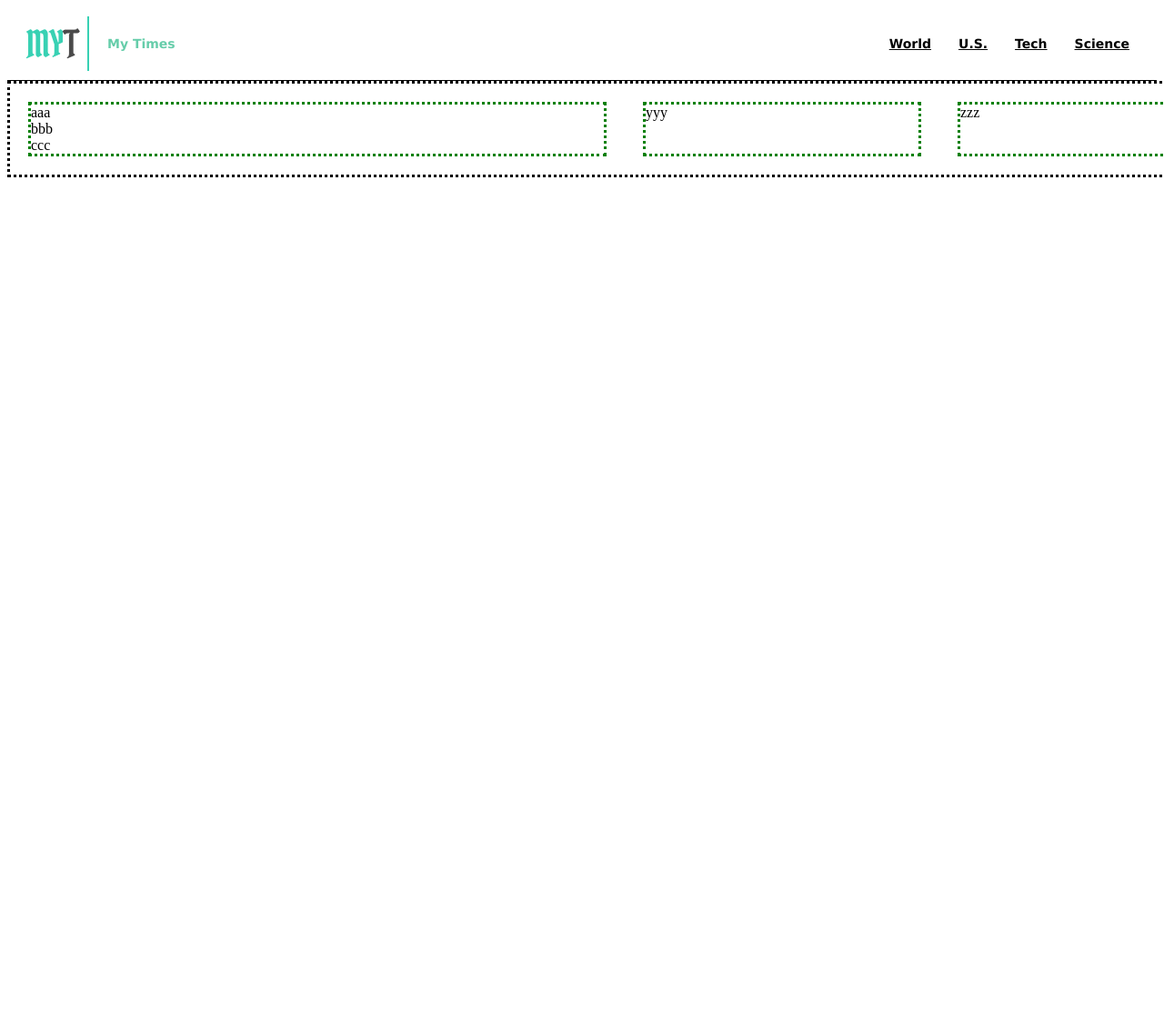
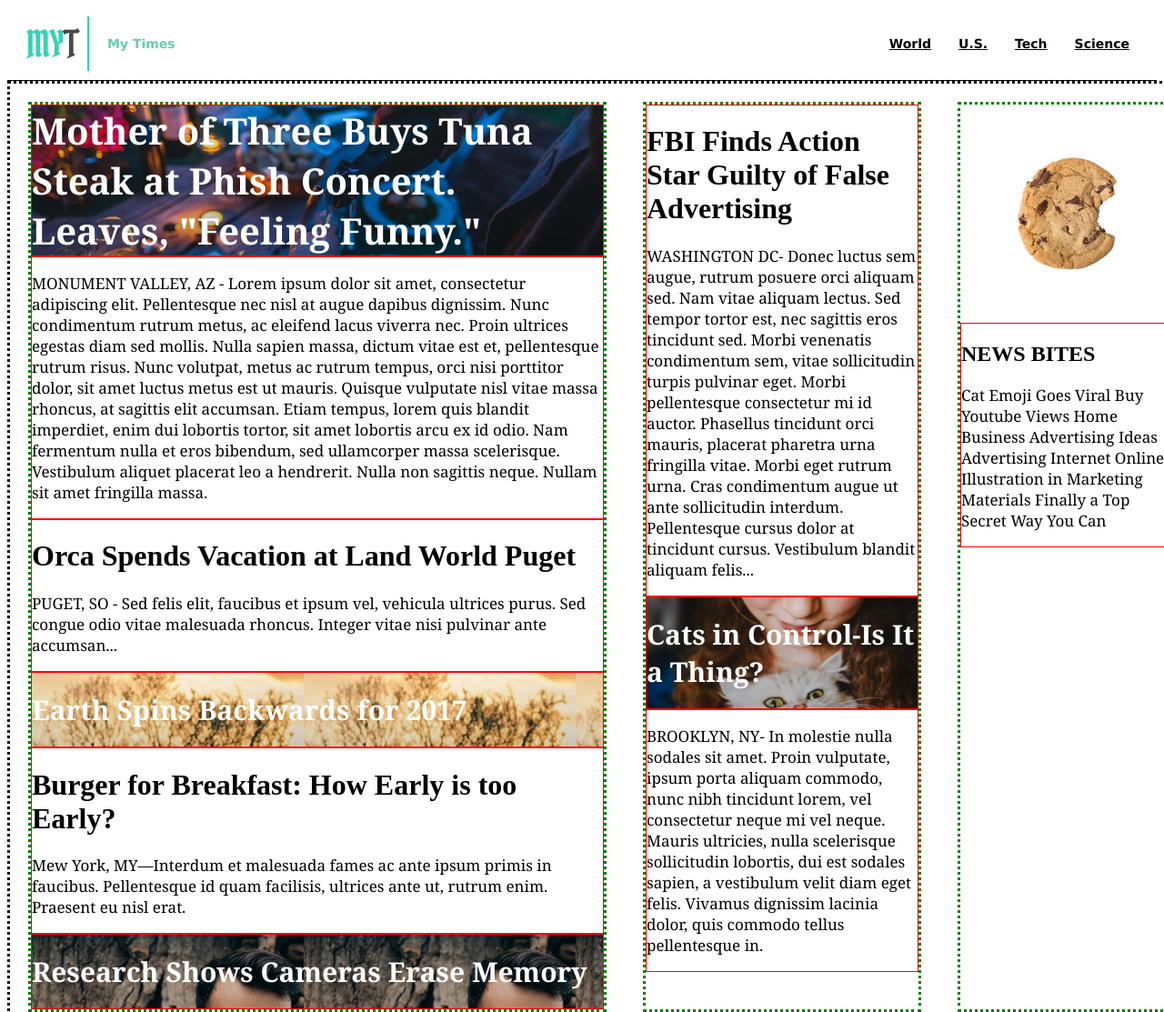
Before and after one commit to jjaslow/My_Times, a plain HTML site: page index.html in a window 1280 px wide. Shown: the top 1113 px of the page at 91% size. Before the commit the page ends 800 px from the top, so only its background shows below. Drawn offline with Linux system fonts and the light colour scheme.

Commit message:
Making flexible

```diff
--- a/index.html
+++ b/index.html
@@ -23,23 +23,47 @@
 
     <div class="main">
       <div class="column large">
-        <div class="">
-          aaa
+        <div class="headline article image phish">
+          <h1>Mother of Three Buys Tuna Steak at Phish Concert. Leaves, "Feeling Funny."</h1>
         </div>
-        <div class="">
-          bbb
+        <div class="article">
+          <p>MONUMENT VALLEY, AZ - Lorem ipsum dolor sit amet, consectetur adipiscing elit. Pellentesque nec nisl at augue dapibus dignissim. Nunc condimentum rutrum metus, ac eleifend lacus viverra nec. Proin ultrices egestas diam sed mollis. Nulla sapien massa, dictum vitae est et, pellentesque rutrum risus. Nunc volutpat, metus ac rutrum tempus, orci nisi porttitor dolor, sit amet luctus metus est ut mauris. Quisque vulputate nisl vitae massa rhoncus, at sagittis elit accumsan. Etiam tempus, lorem quis blandit imperdiet, enim dui lobortis tortor, sit amet lobortis arcu ex id odio. Nam fermentum nulla et eros bibendum, sed ullamcorper massa scelerisque. Vestibulum aliquet placerat leo a hendrerit. Nulla non sagittis neque. Nullam sit amet fringilla massa.</p>
         </div>
-        <div class="">
-          ccc
+        <div class="article">
+          <h1>Orca Spends Vacation at Land World Puget</h1>
+          <p>PUGET, SO - Sed felis elit, faucibus et ipsum vel, vehicula ultrices purus. Sed congue odio vitae malesuada rhoncus. Integer vitae nisi pulvinar ante accumsan...</p>
+        </div>
+        <div class="article image earth">
+          <h1>Earth Spins Backwards for 2017</h1>
+        </div>
+        <div class="article">
+          <h1>Burger for Breakfast: How Early is too Early?</h1>
+          <p>Mew York, MY—Interdum et malesuada fames ac ante ipsum primis in faucibus. Pellentesque id quam facilisis, ultrices ante ut, rutrum enim. Praesent eu nisl erat.</p>
+        </div>
+        <div class="article image camera">
+          <h1>Research Shows Cameras Erase Memory</h1>
         </div>
       </div>
 
       <div class="column medium">
-        yyy
+        <div class="article">
+          <h1>FBI Finds Action Star Guilty of False Advertising</h1>
+          <p>WASHINGTON DC- Donec luctus sem augue, rutrum posuere orci aliquam sed. Nam vitae aliquam lectus. Sed tempor tortor est, nec sagittis eros tincidunt sed. Morbi venenatis condimentum sem, vitae sollicitudin turpis pulvinar eget. Morbi pellentesque consectetur mi id auctor. Phasellus tincidunt orci mauris, placerat pharetra urna fringilla vitae. Morbi eget rutrum urna. Cras condimentum augue ut ante sollicitudin interdum. Pellentesque cursus dolor at tincidunt cursus. Vestibulum blandit aliquam felis...</p>
+        </div>
+        <div class="article image cat">
+          <h1>Cats in Control-Is It a Thing?</h1>
+        </div>
+        <div class="article">
+          <p>BROOKLYN, NY- In molestie nulla sodales sit amet. Proin vulputate, ipsum porta aliquam commodo, nunc nibh tincidunt lorem, vel consectetur neque mi vel neque. Mauris ultricies, nulla scelerisque sollicitudin lobortis, dui est sodales sapien, a vestibulum velit diam eget felis. Vivamus dignissim lacinia dolor, quis commodo tellus pellentesque in.</p>
+        </div>
       </div>
 
       <div class="column small">
-        zzz
+        <img src="resources\img-news-bite.png" alt="">
+        <div class="article">
+          <h2>NEWS BITES</h2>
+          <p>Cat Emoji Goes Viral Buy Youtube Views Home Business Advertising Ideas Advertising Internet Online Illustration in Marketing Materials Finally a Top Secret Way You Can</p>
+        </div>
       </div>
     </div>
 
--- a/resources/index.css
+++ b/resources/index.css
@@ -24,6 +24,7 @@
   font-size: 14px;
   font-weight: bold;
   align-items: center;
+  margin: 0px;
 }
 
 .navbar {
@@ -46,6 +47,7 @@
   border: 3px dotted green;
   flex-direction: column;
   margin: 20px;
+  flex-wrap: wrap;
 }
 
 .column.large {
@@ -59,3 +61,45 @@
 .column.small {
   width: 240px;
 }
+
+.article {
+  border: 1px solid red;
+}
+
+.article p {
+  font-family: Georgia;
+  font-size: 17px;
+  color: black;
+}
+
+.image {
+  display: flex;
+}
+
+.phish {
+  background-image: url('img-story-main.png');
+}
+
+.earth {
+  background-image: url('img-story-2.png');
+}
+
+.camera {
+  background-image: url('img-story-3.png');
+}
+
+.cat {
+  background-image: url('img-story-1.png');
+}
+
+.image h1 {
+  font-family: Georgia;
+  font-weight: bold;
+  font-size: 30px;
+  color: white;
+}
+
+.headline h1 {
+  font-size: 40px;
+  margin: 0px;
+}
```
